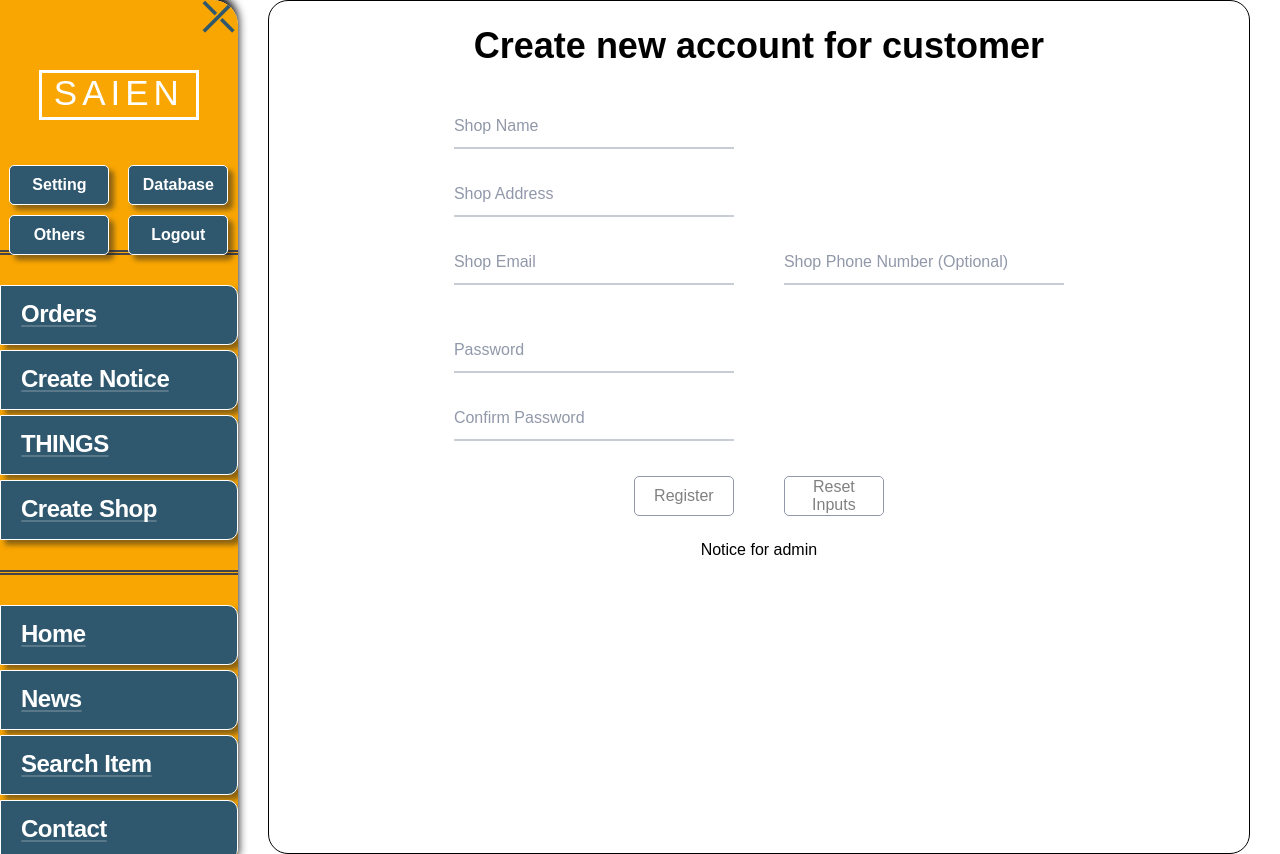
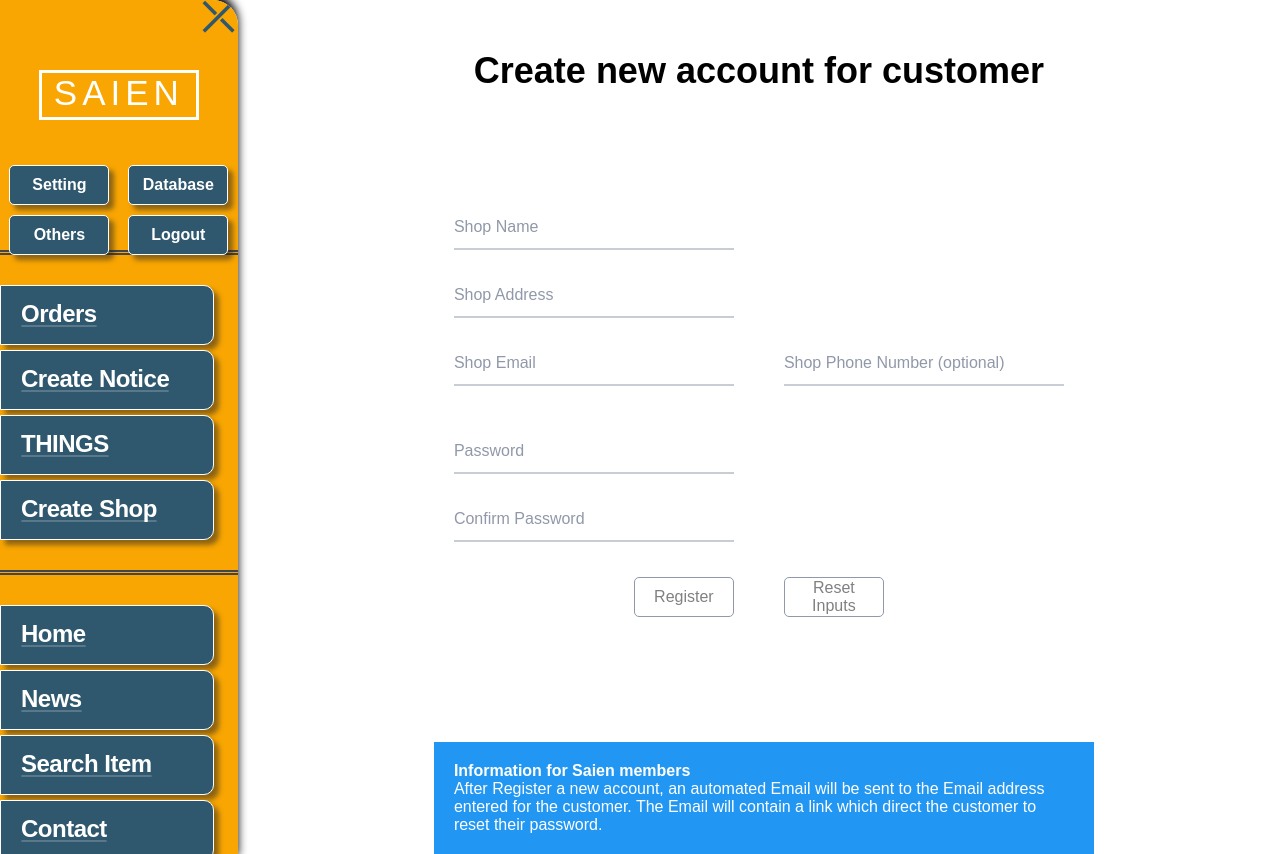
Before and after one commit to B46qqq/saien, a Flask app: page /admin/newshop/ in a window 1280 px wide. Run offline with Flask 2, Linux system fonts and the light colour scheme; a user stored in the database is signed in.

Commit message:
Admin create customers account done

```diff
--- a/saien/admin/forms.py
+++ b/saien/admin/forms.py
@@ -11,11 +11,11 @@ class LoginForm(FlaskForm):
 
 
 class NewShopForm(FlaskForm):
-    shopname = StringField('Username', [InputRequired()])
+    shopname = StringField('Shop Name', [DataRequired()])
     password = PasswordField('Password', [DataRequired(),
                                           EqualTo('confirm', message="Passwords must match")])
-    confirm = PasswordField('Repeat Password')
-    shop_address = StringField('Address', [DataRequired()])
-    shop_phone = StringField('Phone')
-    shop_email = StringField('Email', [DataRequired()])
+    confirm = PasswordField('Confirm Password')
+    shop_address = StringField('Shop Address', [DataRequired()])
+    shop_phone = StringField('Shop Phone Number (optional)')
+    shop_email = StringField('Shop Email', [DataRequired()])
     register = SubmitField('Register')
--- a/saien/admin/views.py
+++ b/saien/admin/views.py
@@ -1,5 +1,6 @@
 from flask import render_template, redirect, request, Blueprint, url_for, flash, session
 from flask_login import login_user, current_user, logout_user, login_required
+from sqlalchemy import exc
 from .forms import LoginForm, NewShopForm
 from saien.models import *
 from saien import login_manager
@@ -55,9 +56,29 @@ def dashboard():
 @login_required
 def createNewCustomerAccount():
     form = NewShopForm()
-    if request.method == 'POST':
-        # create new customer entry and store in database
-        print ('post method detected')
+    if request.method == 'POST' and form.validate():
+        newCustomer = Shop(shop_name=form.shopname.data,
+                           shop_address=form.shop_address.data,
+                           shop_phone=form.shop_phone.data,
+                           shop_email=form.shop_email.data,
+                           shop_password=form.password.data)
+        newCustomer.set_password(str(form.password.data))
+        db.session.add(newCustomer)
+        try:
+            db.session.commit()
+        except exc.IntegrityError:
+            flash(u'Error upon insert new Shop to database.', 'error')
+            flash(u'Possible Reasons: Email address conflict (New shop and existing shop share the same Email?)'
+                  , 'error')
+            return redirect(url_for('admin.createNewCustomerAccount'), code=302)
+        except exc.SQLAlchemyError:
+            flash(u'New Shop insertion to database error!', 'error')
+            return redirect(url_for('admin.createNewCustomerAccount'), code=302)
+
+        # if no error => insertion success.
+        flash(u'Account for %s is successfully created' % newCustomer.shop_name,
+              'success')
+        return redirect(url_for('admin.createNewCustomerAccount'), code=302)
 
     return render_template('admin_newshop.html',
                            form = form)
--- a/saien/models.py
+++ b/saien/models.py
@@ -72,7 +72,7 @@ class Shop(db.Model):
         return str(self.shop_id)
 
     def set_password(self, password):
-        self.shop_password = bcrypt.generate_password(password)
+        self.shop_password = bcrypt.generate_password_hash(password)
 
     def check_password(self, password):
         return bcrypt.check_password_hash(self.shop_password, password)
--- a/saien/static/css/admin_newshop.css
+++ b/saien/static/css/admin_newshop.css
@@ -1,15 +1,16 @@
-.content {
+.content_container {
     position: relative;
-    border: 1px solid black;
-    border-radius: 20px;
     width: 100%;
     height: 100%;
 }
 
-.content h1 {
+
+
+h1 {
     position: relative;
     font-size: 36px;
     text-align: center;
+    margin: 50px 0;
 }
 
 
@@ -21,9 +22,11 @@
     grid-template-areas:
         "in_must in_optional"
         ". ."
-        "pw pws";
+        "pw pws"
+        ;
     -webkit-text-size-adjust: 100%;
     -webkit-font-smoothing: antialiased;
+    margin: 100px 0 0 0;
 }
 
 .in_must, .in_optional {
@@ -159,14 +162,42 @@
     align-items: end;
 }
 
-.notice {
-    display: grid;
-    grid-template-columns: 1fr;
-    grid-template-rows: auto;
-    align-items: center;
-    justify-items: center;
+
+.alert {
+    position: relative;
+    padding: 20px;
+    background-color: #f44336;
+    color: white;
+    width: auto;
+    max-width: 660px;
+    left: 50%;
+    margin-left: -325px;
 }
 
-.individual_notice {
-    width: auto;
+.alert.success {
+    background-color: #4caf50;
 }
+
+.alert.info {
+    background-color: #2196F3;
+    margin-top: 100px;
+}
+
+.alert.info {
+    background-color: #
+}
+
+.closebtn {
+    margin-left: 15px;
+    color: white;
+    font-weight: bold;
+    float: right;
+    font-size: 22px;
+    line-height: 20px;
+    cursor: pointer;
+    transition: 0.3s;
+}
+
+.closebtn:hover {
+    color: black;
+}
--- a/saien/static/css/base.css
+++ b/saien/static/css/base.css
@@ -28,6 +28,7 @@ body {
     transition: left 1s ease,
                 transform 0.3s linear,
                 background-color 0.3s linear;
+    z-index: 5;
 }
 
 .sidebar_toggle_container_closed:hover {
@@ -76,6 +77,9 @@ bar {
         "common_navi";
     grid-template-rows: 50px minmax(auto, 255px) auto 1fr;
     overflow-x: hidden;
+    overflow-y: auto;
+    scrollbar-color: grey;
+    scrollbar-width: thin;
     z-index: 5;
 }
 
@@ -168,7 +172,7 @@ bar {
 
 .aline_wrapper {
     height: 100%;
-    width: 100%;
+    width: 90%;
     padding: 14px 20px;
     background-color: #fff;
     border: 1px solid #000;
@@ -250,4 +254,7 @@ aline > a:before {
     grid-area: content;
     top: 0px;
     padding: 0 30px;
+    overflow-y: auto;
+    scrollbar-color: grey;
+    scrollbar-width: thin;
 }
--- a/saien/static/js/admin_newshop.js
+++ b/saien/static/js/admin_newshop.js
@@ -1,8 +1,12 @@
 function reset_inputs(){
     var fields = document.getElementsByTagName("input");
+    var errors = document.getElementsByClassName("alert");
 
     var i = 0;
     for (; i < fields.length; ++i)
         if (!fields[i].classList.contains("reg_btn"))
             fields[i].value = "";
+
+    for (i = 0; i < errors.length; ++i)
+        errors[i].style.display = 'none';
 }
--- a/saien/templates/admin_newshop.html
+++ b/saien/templates/admin_newshop.html
@@ -1,3 +1,4 @@
+{% from "microplate/render_input.html" import render_input %}
 {% extends "admin_base.html" %}
 
 {% block css_block %}
@@ -7,7 +8,6 @@
 {% endblock %}
 
 {% block content_block %}
-<div class="content">
 <h1> Create new account for customer </h1>
 
 <form class="register_section"
@@ -15,54 +15,19 @@
       action="{{ url_for('admin.createNewCustomerAccount') }}">
     {{ form.csrf_token }}
     <div class="in_must">
-            <label class="in">
-                {{ form.shopname(placeholder="") }}
-                <span class="label">Shop Name</span>
-                <span class="border"></span>
-                {% for error in form.shopname.errors %}
-                {{ error }}
-                {% endfor %}
-            </label>
-
-            <label class="in">
-                {{ form.shop_address(placeholder="") }}
-                <span class="label">Shop Address</span>
-                <span class="border"></span>
-            </label>
-
-            <label class="in">
-                {{ form.shop_email(placeholder="") }}
-                <span class="label">Shop Email</span>
-                <span class="border"></span>
-            </label>
+        {{ render_input(form.shopname, placeholder=" ") }}
+        {{ render_input(form.shop_address, placeholder=" ") }}
+        {{ render_input(form.shop_email, placeholder=" ") }}
     </div>
 
     <div class="in_optional">
-            <label class="in">
-                {{ form.shop_phone(placeholder="") }}
-                <span class="label">
-                    Shop Phone Number (Optional)
-                </span>
-                <span class="border"></span>
-            </label>
+        {{ render_input(form.shop_phone, placeholder=" ") }}
     </div>
 
     <div class="form_pw">
-            <label class="in">
-                {{ form.password(placeholder="") }}
-                <span class="label">
-                    Password
-                </span>
-                <span class="border"></span>
-            </label>
+        {{ render_input(form.password, placeholder=" ") }}
+        {{ render_input(form.confirm, placeholder=" ") }}
 
-            <label class="in">
-                {{ form.confirm(placeholder="") }}
-                <span class="label">
-                    Confirm Password
-                </span>
-                <span class="border"></span>
-            </label>
         {{ form.register(placeholder="Register", class_="reg_btn") }}
     </div>
 
@@ -73,14 +38,45 @@
     </div>
 </form>
 
-    <div class="notice">
-        <div class="individual_notice">
-            Notice for admin
+{% with errors = get_flashed_messages(category_filter=["error"]) %}
+{% if errors %}
+<div class="alert">
+    <span class="closebtn" onclick="this.parentElement.style.display='none';">
+        &times;
+    </span>
+    <strong>New account creation failed!</strong>
+    <ul>
+        {% for error in errors %}
+        <li>{{ error }}</li>
+        {% endfor %}
+    </ul>
 </div>
+{% endif %}
+{% endwith %}
+
+{% with msgs = get_flashed_messages(category_filter=["success"]) %}
+{% if msgs %}
+<div class="alert success">
+    <span class="closebtn" onclick="this.parentElement.style.display='none';">
+        &times;
+    </span>
+    <strong>New account created successfully!</strong>
+    <ul>
+        {% for msg in msgs %}
+        <li>{{ msg }}</li>
+        {% endfor %}
+    </ul>
 </div>
+{% endif %}
+{% endwith %}
 
+<div class="alert info">
+    <strong>Information for Saien members</strong>
+    <br />
+    After Register a new account, an automated Email will be sent to
+    the Email address entered for the customer. The Email will contain
+    a link which direct the customer to reset their password.
 </div>
-
 {% endblock %}
 
 
--- a/saien/templates/base.html
+++ b/saien/templates/base.html
@@ -78,7 +78,7 @@
                 </div>
             </div>
 
-            <div class="content_container">
+            <div class="content_container" ss-container>
                 {% block content_block %}
                 {% endblock %}
             </div>
--- /dev/null
+++ b/saien/templates/microplate/render_input.html
@@ -0,0 +1,7 @@
+{% macro render_input(field) %}
+<label class="in">
+    {{ field(**kwargs) }}
+    <span class="label">{{ field.label }}</span>
+    <span class="border"></span>
+</label>
+{% endmacro %}
```
Also changed, not shown: saien/storage.db. Lines whose indentation alone changed are shown as unchanged.
